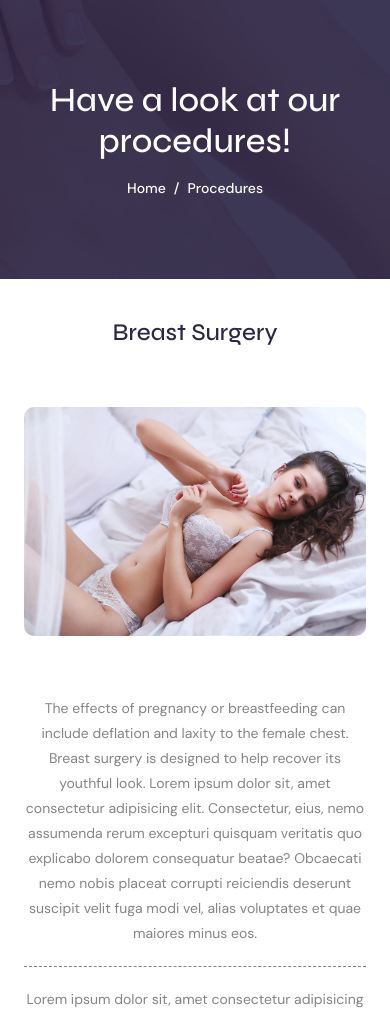
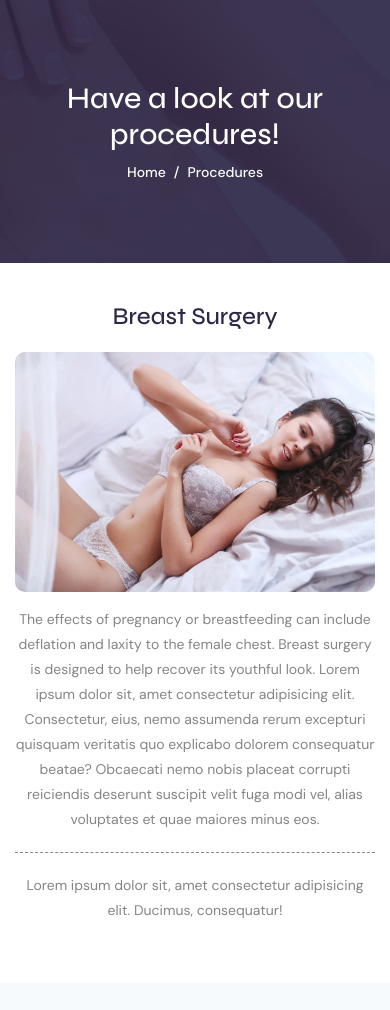
Before and after one commit to swagata-codearts/gaia-plasticsurgery, a plain HTML site: page procedures-inner.html in a window 390 px wide. Shown: the part 92-1102 px from the top of the page. Drawn offline with nearby package versions, Linux system fonts and the light colour scheme.

Commit message:
Procedure inner added

```diff
--- a/css/responsive.css
+++ b/css/responsive.css
@@ -90,6 +90,10 @@
     .contact-inner.custom-pad .custom-heading {padding: 0px 340px;}
     /*Procedures*/
     .pro-inner.custom-pad .demo {font-size: 17px;line-height: 35px;}
+    /*Procedures Inner*/
+    .procedurs-inner-img {margin-top: 50px;}
+    .procedurs-inner-content {margin-top: 50px;}
+
 
 }
 @media (min-width: 1200px) and (max-width: 1366px){
@@ -163,6 +167,9 @@
     .contact-inner.custom-pad .custom-heading {padding: 0px 260px;}
     /*Procedures*/
     .pro-inner.custom-pad .demo {font-size: 16px;line-height: 32px;}
+    /*Procedures Inner*/
+    .procedurs-inner-img {margin-top: 50px;}
+    .procedurs-inner-content {margin-top: 50px;}
 }
 
 @media (min-width: 1024px) and (max-width: 1200px){
@@ -255,6 +262,9 @@
     .contact-inner.custom-pad .contact-form .form-btn {margin-top: 25px;}
     /*Procedures*/
     .pro-inner.custom-pad .demo {font-size: 16px;line-height: 30px;}
+    /*Procedures Inner*/
+    .procedurs-inner-img {margin-top: 35px;}
+    .procedurs-inner-content {margin-top: 35px;}
 }
 
 @media (min-width: 992px) and (max-width: 1024px) {
@@ -353,6 +363,9 @@
     .contact-inner.custom-pad .contact-form .form-btn {margin-top: 25px;}
     /*Procedures*/
     .pro-inner.custom-pad .demo {font-size: 16px;line-height: 30px;}
+    /*Procedures Inner*/
+    .procedurs-inner-img {margin-top: 35px;}
+    .procedurs-inner-content {margin-top: 35px;}
 }
 
 @media only screen and (max-width: 991.98px) {
@@ -497,8 +510,12 @@
     .pro-inner .nav-pills::before {right: 0px;}
     .pro-inner-wrap {flex-direction: column;}
     .pro-inner-image img {width: 100%;object-fit: cover;}
-    .pro-inner-wrap {height: auto;}
+    .pro-inner-wrap {height: auto;margin-top: 20px;}
     .pro-inner .nav-pills::before {display: none;}
+    /*Procedures Inner*/
+    .procedurs-inner-img {margin-top: 35px;}
+    .procedurs-inner-content {margin-top: 35px;}
+    .procedurs-inner.custom-pad .px-4 {padding-right: 15px !important;padding-left: 15px !important;}
 }
 
 
@@ -547,6 +564,9 @@
     .pro-inner.custom-pad #v-pills-messages-tab .demo {font-size: 15px;}
     .pro-inner.custom-pad #v-pills-settings-tab .demo {font-size: 15px;}
     .pro-inner-wrap .right {gap: 15px;}
+    /*Procedures Inner*/
+    .procedurs-inner-img {margin-top: 35px;}
+    .procedurs-inner-content {margin-top: 25px;}
 }
 
 @media (max-width: 575.98px){
@@ -580,9 +600,9 @@
     /*About-us*/
     .about.inner.custom-pad {padding-bottom: 40px;}
     .custom-inner-banner {padding: 80px 0;}
-    .custom-inner-banner .inner-banner-content h1 {font-size: 34px;}
+    .custom-inner-banner .inner-banner-content h1 {font-size: 30px;}
     .custom-inner-banner .inner-banner-content .inner-banner-text .breadcrumb-item {font-size: 14px;}
-    .custom-inner-banner .inner-banner-content .inner-banner-text {margin-top: 16px;}
+    .custom-inner-banner .inner-banner-content .inner-banner-text {margin-top: 10px;}
     .about-service.custom-pad .custom-heading {text-align: center;margin-bottom: 30px;}
     .about-service-box-content {text-align: center;}
     .about-service-box-content .about-service-box-icon {font-size: 50px;}
@@ -598,4 +618,7 @@
     .contact-inner.custom-pad .contact-map {margin-top: 30px;}
     /*Procedures*/
     .pro-inner-wrap {padding: 20px;}
+    /*Procedures Inner*/
+    .procedurs-inner-img {margin-top: 20px;}
+    .procedurs-inner-content {margin-top: 15px; text-align: center;}
 }
--- a/css/style.css
+++ b/css/style.css
@@ -982,11 +982,10 @@ h1, h2, h3, h4, h5, h6 {
   text-align: center;
 }
 .procedurs-inner-img {
-  margin-top: 60px;
+  margin-top: 80px;
 }
 .procedurs-inner-content {
-  margin-top: 60px;
-  text-align: center;
+  margin-top: 80px;
 }
 .custom-paragraph.second-para {
   border-top: 1px solid var(--c-tertiary);
```
